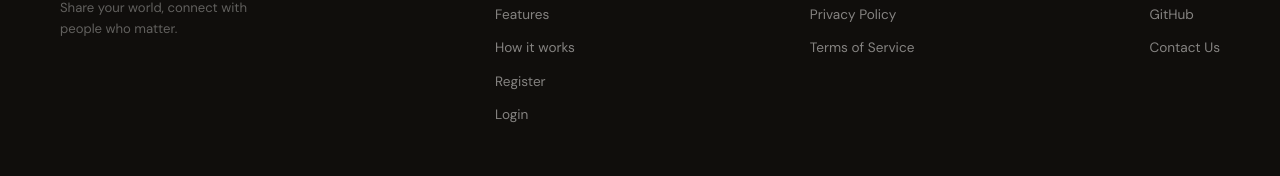
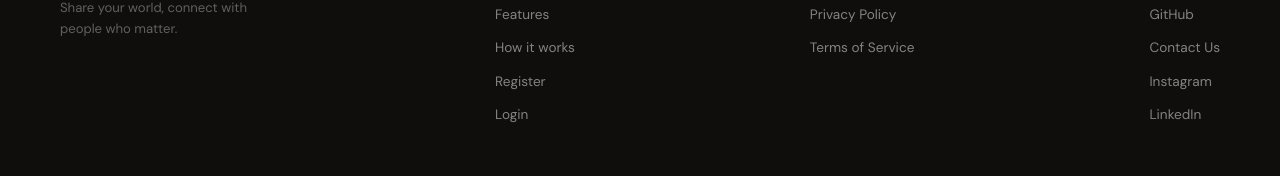
Before and after one commit to abhinavici/socio, a React (Vite) app in the folder frontend/: page / in a window 1280 px wide. Shown: the part 3527-3703 px from the top of the page. Built offline with nearby package versions, Linux system fonts and the light colour scheme; no server answers.

Commit message:
Added links in Landing page

```diff
--- a/frontend/src/pages/Landing.jsx
+++ b/frontend/src/pages/Landing.jsx
@@ -886,8 +886,10 @@ function Landing() {
             <div className="landing-footer__col">
               <h4>Connect</h4>
               <ul>
-                <li><a href="#">GitHub</a></li>
-                <li><a href="#">Contact Us</a></li>
+                <li><a href="https://github.com/abhinavici">GitHub</a></li>
+                <li><a href="mailto:iabhinav216@gmail.com">Contact Us</a></li>
+                <li><a href="https://www.instagram.com/__iamabhinav__">Instagram</a></li>
+                <li><a href="https://www.linkedin.com/in/abhinavici/">LinkedIn</a></li>
               </ul>
             </div>
           </div>
```
